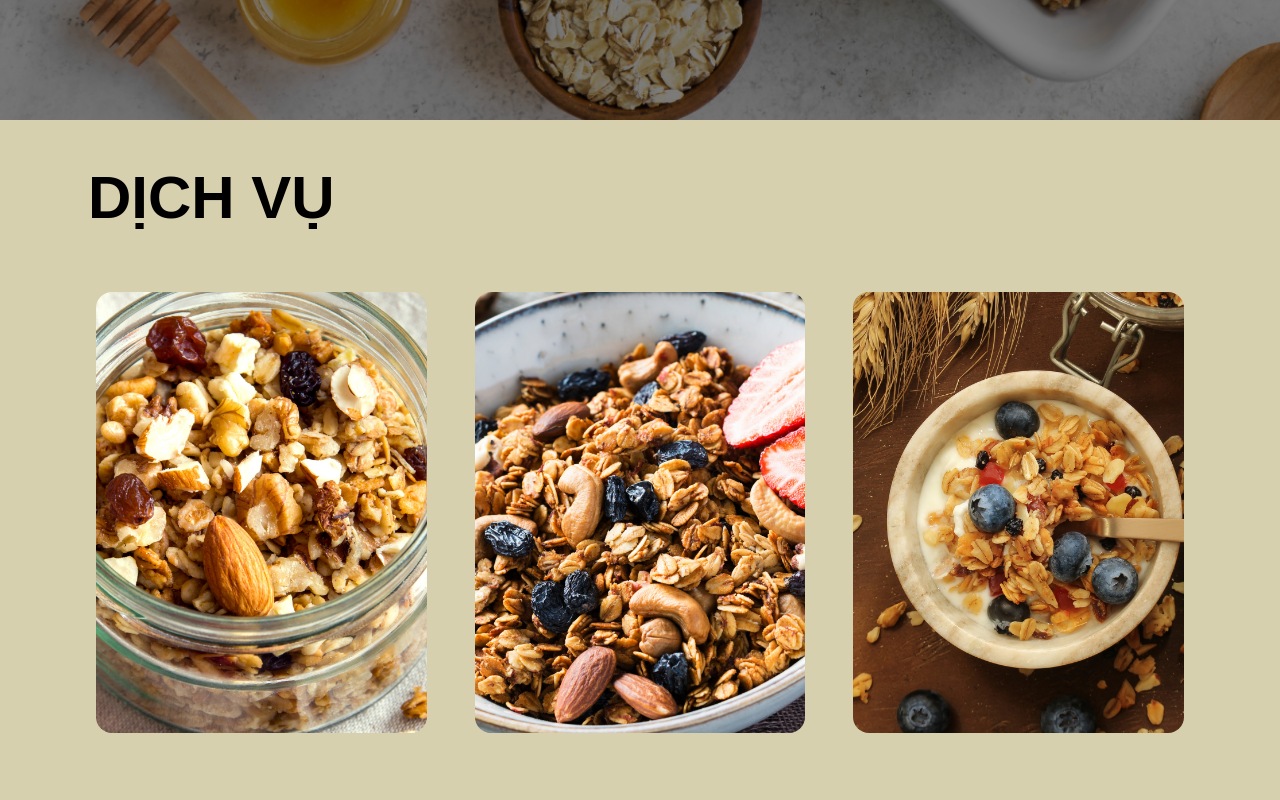
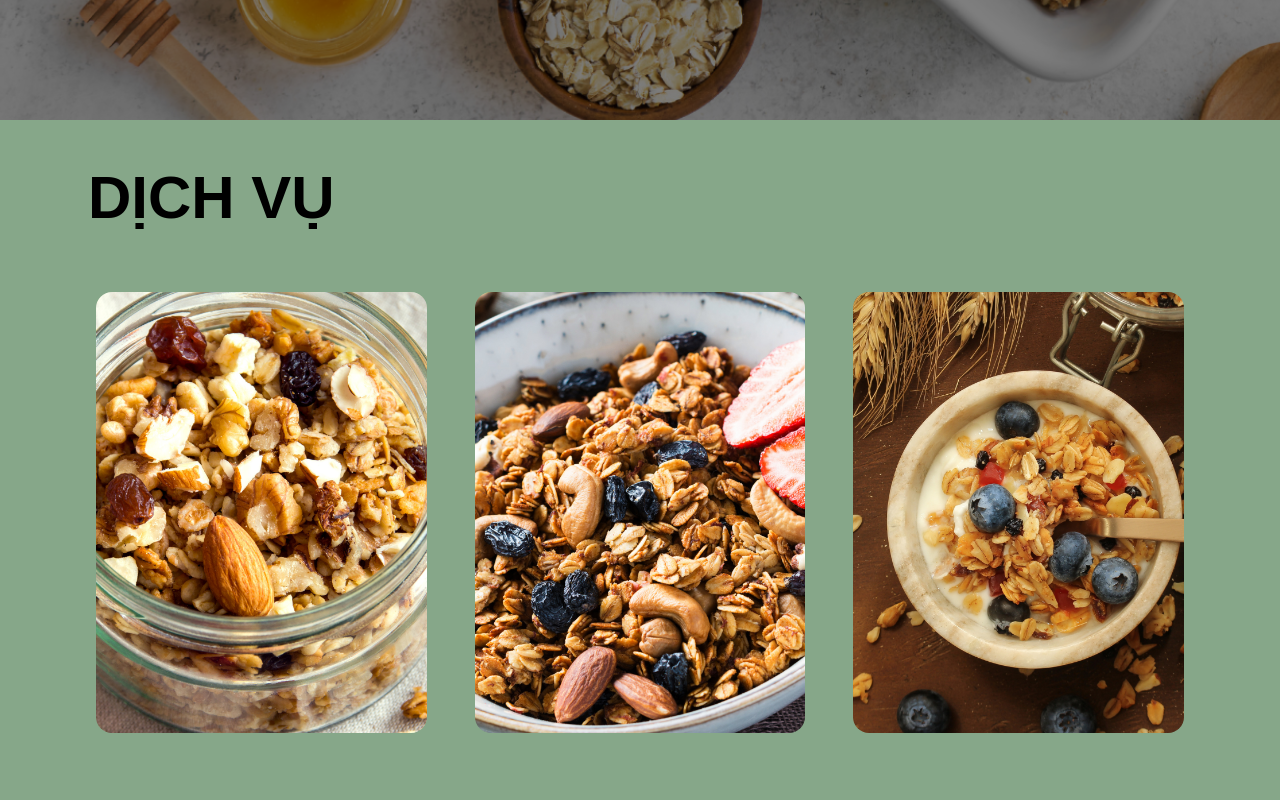
Before and after one commit to RaidEyes/pummi-nuts-shop, a React (Vite) app: page / in a window 1280 px wide. Shown: the part 680-1480 px from the top of the page. Built offline with nearby package versions, Linux system fonts and the light colour scheme; a web font is replaced by a local one.

Commit message:
Change style for Service

```diff
--- a/src/assets/components/Main/Contact.tsx
+++ b/src/assets/components/Main/Contact.tsx
@@ -14,7 +14,7 @@ function Contact() {
   return (
     <div className="z-20 grid items-center grid-cols-1 gap-12 px-12 py-24 text-center lg:grid-cols-2 place-items-center">
       <form
-        className=" z-20 rounded-xl flex flex-col items-center lg:max-w-[70%] justify-center gap-8 px-4 py-8 text-center bg-amber-100"
+        className=" z-20 rounded-xl flex flex-col items-center lg:max-w-[70%] justify-center gap-8 px-4 py-8 text-center bg-[#86A789]"
         id="form"
         action="submit"
       >
@@ -24,8 +24,15 @@ function Contact() {
             className="flex flex-row items-center justify-between w-full gap-4"
             key={name}
           >
-            <label htmlFor={name}>{description}</label>
-            <input className="rounded-md" type={type} id={name} name={name} />
+            <label className="w-full" htmlFor={name}>
+              {description}
+            </label>
+            <input
+              className="w-[90%] lg:w-auto rounded-md"
+              type={type}
+              id={name}
+              name={name}
+            />
           </div>
         ))}
         <button className="btn" type="button">
--- a/src/assets/components/Main/Service.tsx
+++ b/src/assets/components/Main/Service.tsx
@@ -1,5 +1,8 @@
+import { MouseEvent, useRef, useState } from "react";
+
 function Service() {
   type ServiceType = {
+    index: number;
     service: string;
     img: string;
     alt: string;
@@ -8,34 +11,65 @@ function Service() {
 
   const Services: ServiceType[] = [
     {
+      index: 1,
       service: "Công thức",
       img: "/img/fomula.png",
       alt: "fomula img",
       description: "Các công thức mix hạt để bạn tận hưởng",
     },
     {
+      index: 2,
       service: "Sản phẩm",
       img: "/img/products.png",
       alt: "products img",
       description: "Chọn những sản phẩm tốt nhất cho sức khỏe",
     },
     {
+      index: 3,
       service: "Hỗ trợ",
       img: "/img/support.png",
       alt: "support img",
       description: "Hỗ trợ đặt hàng, thanh toán, vận chuyển,...",
     },
   ];
+
+  const background = useRef<HTMLDivElement | null>(null);
+
+  const [backgroundImg, setBackgroundImg] = useState<string>("");
+
+  const handleHover = (e: MouseEvent): void => {
+    const event = e.target as HTMLLIElement;
+    const imgSource = event.dataset.index;
+    if (imgSource) setBackgroundImg(imgSource);
+  };
+
+  const handleMouseLeave = (): void => {
+    setBackgroundImg("");
+  };
   return (
-    <div className="bg-[#d7d0ae] lg:min-h-[100vh] px-12 py-12 flex flex-col gap-16">
+    <div
+      ref={background}
+      style={{ backgroundImage: `url(${backgroundImg})` }}
+      className="before:z-[-1] before:bg-[#86A789] transition-all before:absolute relative before:inset-0 lg:min-h-[100vh] px-12 py-12 flex flex-col gap-16"
+    >
       <h2 className="text-6xl font-bold text-center uppercase lg:pl-10 lg:text-left">
         Dịch vụ
       </h2>
       <div className="px-12">
         <ul className="grid grid-cols-1 grid-rows-3 gap-12 lg:grid-rows-1 sm:grid-rows-2 sm:grid-cols-2 lg:grid-cols-3">
-          {Services.map(({ service, img, alt, description }: ServiceType) => (
-            <li className="cursor-pointer" key={service}>
-              <div className="group rounded-2xl overflow-hidden relative after:absolute after:inset-0 after:bg-black after:opacity-0 hover:after:opacity-60 after:transition-opacity after:duration-500 after:z-[0] ">
+          {Services.map(
+            ({ service, img, alt, description, index }: ServiceType) => (
+              <li
+                onMouseOver={handleHover}
+                onMouseLeave={handleMouseLeave}
+                className="cursor-pointer"
+                key={index}
+                value={service}
+              >
+                <div
+                  data-index={img}
+                  className="group rounded-2xl overflow-hidden relative after:absolute after:inset-0 after:bg-black after:opacity-0 hover:after:opacity-60 after:transition-opacity after:duration-500 after:z-[0] "
+                >
                   <div className="absolute px-8 w-full top-[40%] left-[50%] translate-x-[-50%] z-10 opacity-0 group-hover:opacity-100 transition-opacity hover:duration-200">
                     <h2 className="font-bold z-10 mb-8 sm:text-3xl text-[7vw] uppercase text-white ">
                       {service}
@@ -51,7 +85,8 @@ function Service() {
                   />
                 </div>
               </li>
-          ))}
+            )
+          )}
         </ul>
       </div>
     </div>
```
Lines whose indentation alone changed are shown as unchanged.
